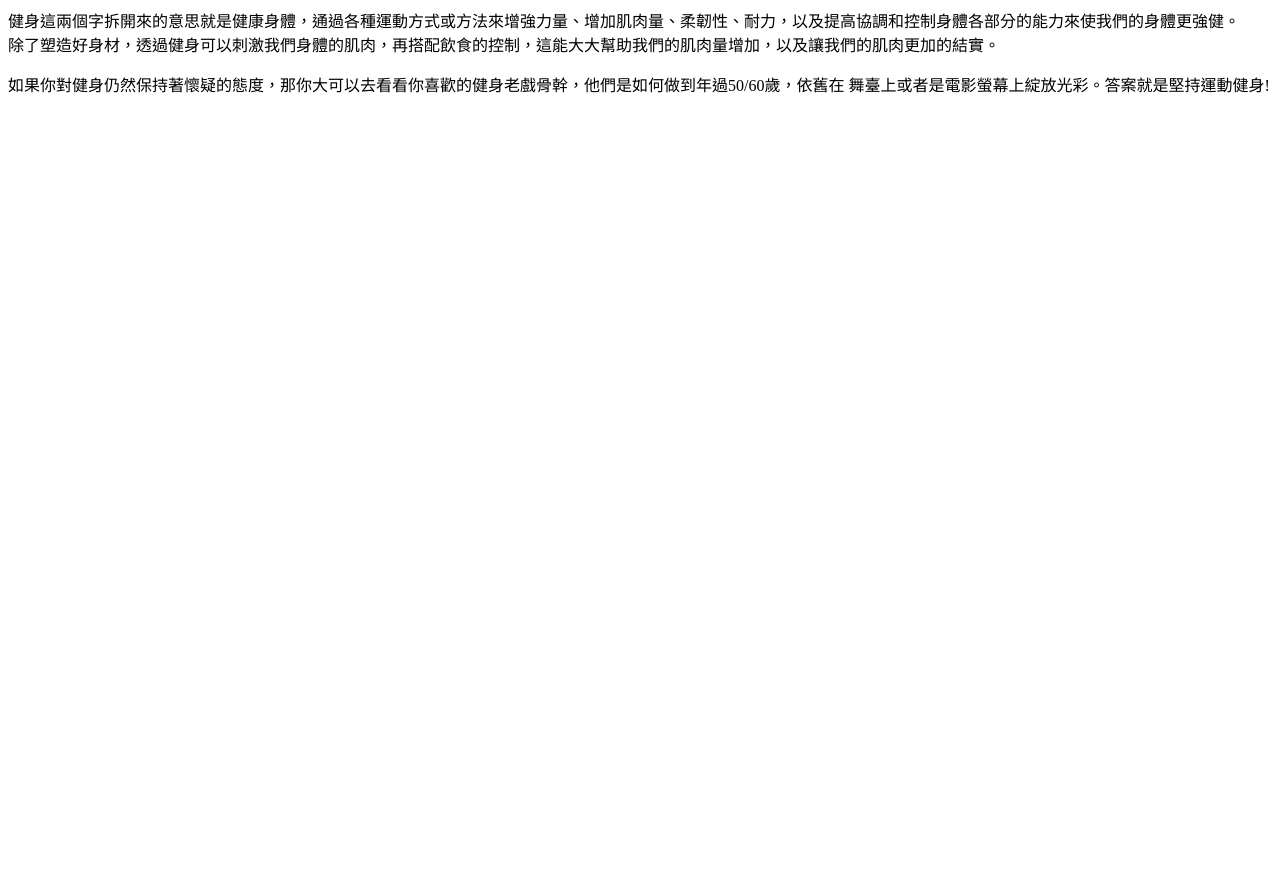
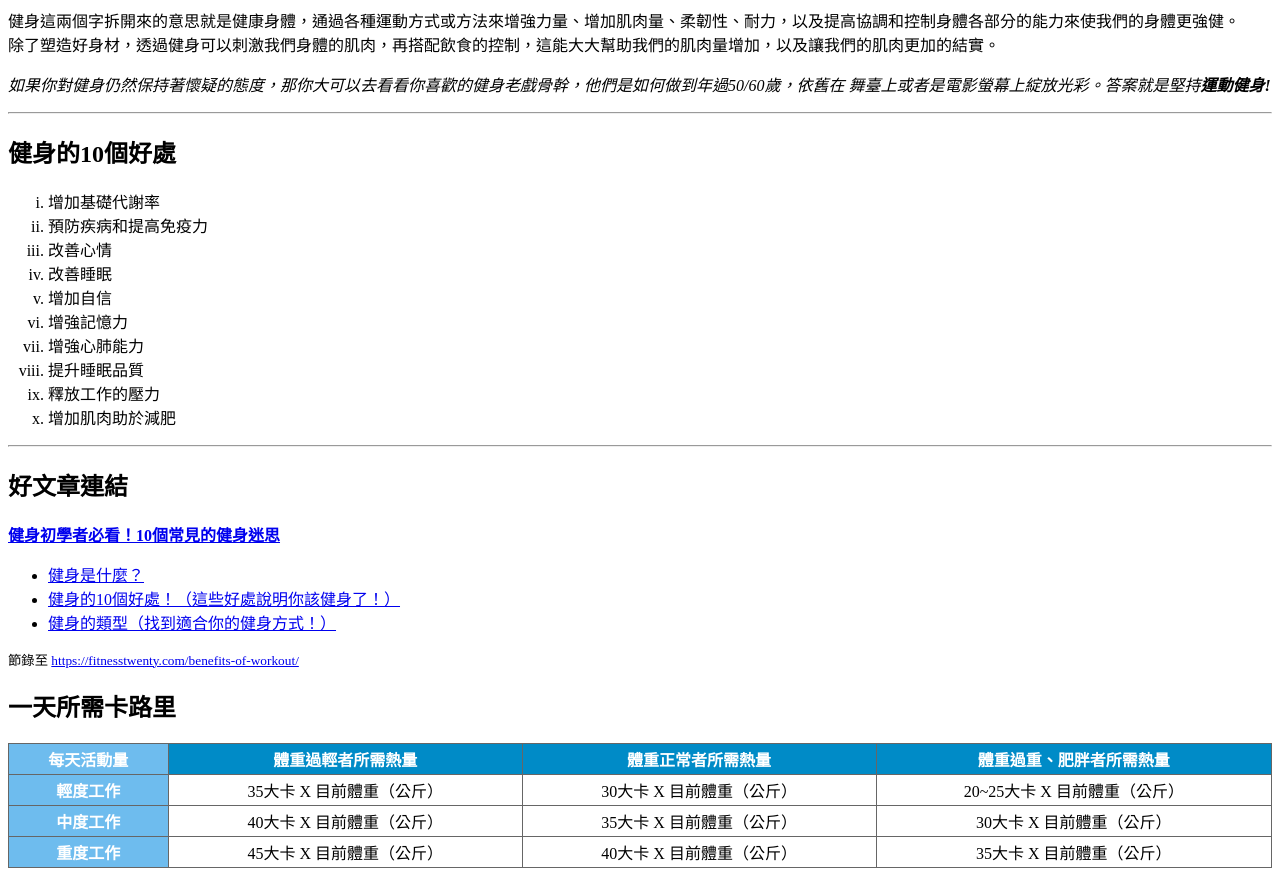
Before and after one commit to Kinokino00/gym-demo, a plain HTML site: page index.html in a window 1280 px wide. Shown: the part 81-957 px from the top of the page. Before the commit the page ends 800 px from the top, so only its background shows below. Drawn offline with Linux system fonts and the light colour scheme.

Commit message:
新增table超連結

```diff
--- a/index.html
+++ b/index.html
@@ -9,15 +9,114 @@
 
 <body>
   <p>
-  <h1>健身，英文稱為workout</h1>
+  <h1>健身，英文稱為<u>workout</u></h1>
   健身這兩個字拆開來的意思就是健康身體，通過各種運動方式或方法來增強力量、增加肌肉量、柔韌性、耐力，以及提高協調和控制身體各部分的能力來使我們的身體更強健。<br>
   除了塑造好身材，透過健身可以刺激我們身體的肌肉，再搭配飲食的控制，這能大大幫助我們的肌肉量增加，以及讓我們的肌肉更加的結實。
   </p>
+  <p>
+    <em>如果你對健身仍然保持著懷疑的態度，那你大可以去看看你喜歡的健身老戲骨幹，他們是如何做到年過50/60歲，依舊在
+      舞臺上或者是電影螢幕上綻放光彩。答案就是堅持<b><span>運動健身!</span></b></em>
+  </p>
+  <hr>
+  <h2>健身的10個好處</h2>
+  <ol type="i">
+    <li>增加基礎代謝率</li>
+    <li>預防疾病和提高免疫力</li>
+    <li>改善心情</li>
+    <li>改善睡眠</li>
+    <li>增加自信</li>
+    <li>增強記憶力</li>
+    <li>增強心肺能力</li>
+    <li>提升睡眠品質</li>
+    <li>釋放工作的壓力</li>
+    <li>增加肌肉助於減肥</li>
+  </ol>
+  <hr>
+  <h2>好文章連結</h2>
+  <a href="https://www.fe-amart.com.tw/index.php/life-style/life-info/secret-recipe/hero-6">
+    <b>健身初學者必看！10個常見的健身迷思</b>
+  </a><br>
+  <ul>
+    <li>
+      <a target="_blank"
+        href="https://fitnesstwenty.com/benefits-of-workout/#%E5%81%A5%E8%BA%AB%E6%98%AF%E4%BB%80%E9%BA%BC%EF%BC%9F">健身是什麼？</a>
+    </li>
+    <li>
+      <a target="_blank"
+        href="https://fitnesstwenty.com/benefits-of-workout/#%E5%81%A5%E8%BA%AB%E7%9A%8410%E5%80%8B%E5%A5%BD%E8%99%95%EF%BC%81%EF%BC%88%E9%80%99%E4%BA%9B%E5%A5%BD%E8%99%95%E8%AA%AA%E6%98%8E%E4%BD%A0%E8%A9%B2%E5%81%A5%E8%BA%AB%E4%BA%86%EF%BC%81%EF%BC%89">健身的10個好處！（這些好處說明你該健身了！）</a>
+    </li>
+    <li>
+      <a target="_blank"
+        href="https://fitnesstwenty.com/benefits-of-workout/#%E5%81%A5%E8%BA%AB%E7%9A%84%E9%A1%9E%E5%9E%8B%EF%BC%88%E6%89%BE%E5%88%B0%E9%81%A9%E5%90%88%E4%BD%A0%E7%9A%84%E5%81%A5%E8%BA%AB%E6%96%B9%E5%BC%8F%EF%BC%81%EF%BC%89">健身的類型（找到適合你的健身方式！）</a>
+    </li>
+  </ul>
+  <small>節錄至 <a
+      href="https://fitnesstwenty.com/benefits-of-workout/">https://fitnesstwenty.com/benefits-of-workout/</a></small>
 
-  <p>
-    如果你對健身仍然保持著懷疑的態度，那你大可以去看看你喜歡的健身老戲骨幹，他們是如何做到年過50/60歲，依舊在
-    舞臺上或者是電影螢幕上綻放光彩。答案就是堅持運動健身!
-  </p>
+  <h2>一天所需卡路里</h2>
+  <table width="100%" border="0" cellspacing="0" cellpadding="0"
+    style="width: 100%; border-collapse: collapse; border: 1px solid #666666;"
+    summary="根據每日活動量及為了調整體重至健康體重，可計算每日建議攝取熱量">
+    <tbody>
+      <tr>
+        <th scope="col" id="act"
+          style="border-collapse: collapse; border: 1px solid #666666; padding: 3px 7px; text-align: center; font-variant: normal; background-color: #6ebcee; color: #ffffff;">
+          每天活動量</th>
+        <th scope="col" id="kal-1"
+          style="border-collapse: collapse; border: 1px solid #666666; padding: 3px 7px; text-align: center; font-variant: normal; background-color: #008bc7; color: #ffffff;">
+          體重過輕者所需熱量</th>
+        <th scope="col" id="kal-2"
+          style="border-collapse: collapse; border: 1px solid #666666; padding: 3px 7px; text-align: center; font-variant: normal; background-color: #008bc7; color: #ffffff;">
+          體重正常者所需熱量</th>
+        <th scope="col" id="kal-3"
+          style="border-collapse: collapse; border: 1px solid #666666; padding: 3px 7px; text-align: center; font-variant: normal; background-color: #008bc7; color: #ffffff;">
+          體重過重、肥胖者所需熱量</th>
+      </tr>
+      <tr>
+        <th scope="row" id="l" headers="act"
+          style="border-collapse: collapse; border: 1px solid #666666; padding: 3px 7px; text-align: center; font-variant: normal; background-color: #6ebcee; color: #ffffff;">
+          輕度工作</th>
+        <td headers="kal-1 l"
+          style="border-collapse: collapse; border: 1px solid #666666; text-align: center; padding: 3px 7px;">35大卡 X
+          目前體重（公斤）</td>
+        <td headers="kal-2 l"
+          style="border-collapse: collapse; border: 1px solid #666666; text-align: center; padding: 3px 7px;">30大卡 X
+          目前體重（公斤）</td>
+        <td headers="kal-3 l"
+          style="border-collapse: collapse; border: 1px solid #666666; text-align: center; padding: 3px 7px;">20~25大卡 X
+          目前體重（公斤）</td>
+      </tr>
+      <tr>
+        <th scope="row" id="m" headers="act"
+          style="border-collapse: collapse; border: 1px solid #666666; padding: 3px 7px; text-align: center; font-variant: normal; background-color: #6ebcee; color: #ffffff;">
+          中度工作</th>
+        <td headers="kal-1 m"
+          style="border-collapse: collapse; border: 1px solid #666666; text-align: center; padding: 3px 7px;">40大卡 X
+          目前體重（公斤）</td>
+        <td headers="kal-2 m"
+          style="border-collapse: collapse; border: 1px solid #666666; text-align: center; padding: 3px 7px;">35大卡 X
+          目前體重（公斤）</td>
+        <td headers="kal-3 m"
+          style="border-collapse: collapse; border: 1px solid #666666; text-align: center; padding: 3px 7px;">30大卡 X
+          目前體重（公斤）</td>
+      </tr>
+      <tr>
+        <th scope="row" id="w" headers="act"
+          style="border-collapse: collapse; border: 1px solid #666666; padding: 3px 7px; text-align: center; font-variant: normal; background-color: #6ebcee; color: #ffffff;">
+          重度工作</th>
+        <td headers="kal-1 w"
+          style="border-collapse: collapse; border: 1px solid #666666; text-align: center; padding: 3px 7px;">45大卡 X
+          目前體重（公斤）</td>
+        <td headers="kal-2 w"
+          style="border-collapse: collapse; border: 1px solid #666666; text-align: center; padding: 3px 7px;">40大卡 X
+          目前體重（公斤）</td>
+        <td headers="kal-3 w"
+          style="border-collapse: collapse; border: 1px solid #666666; text-align: center; padding: 3px 7px;">35大卡 X
+          目前體重（公斤）</td>
+      </tr>
+    </tbody>
+  </table>
+
 </body>
 
 </html>
```
